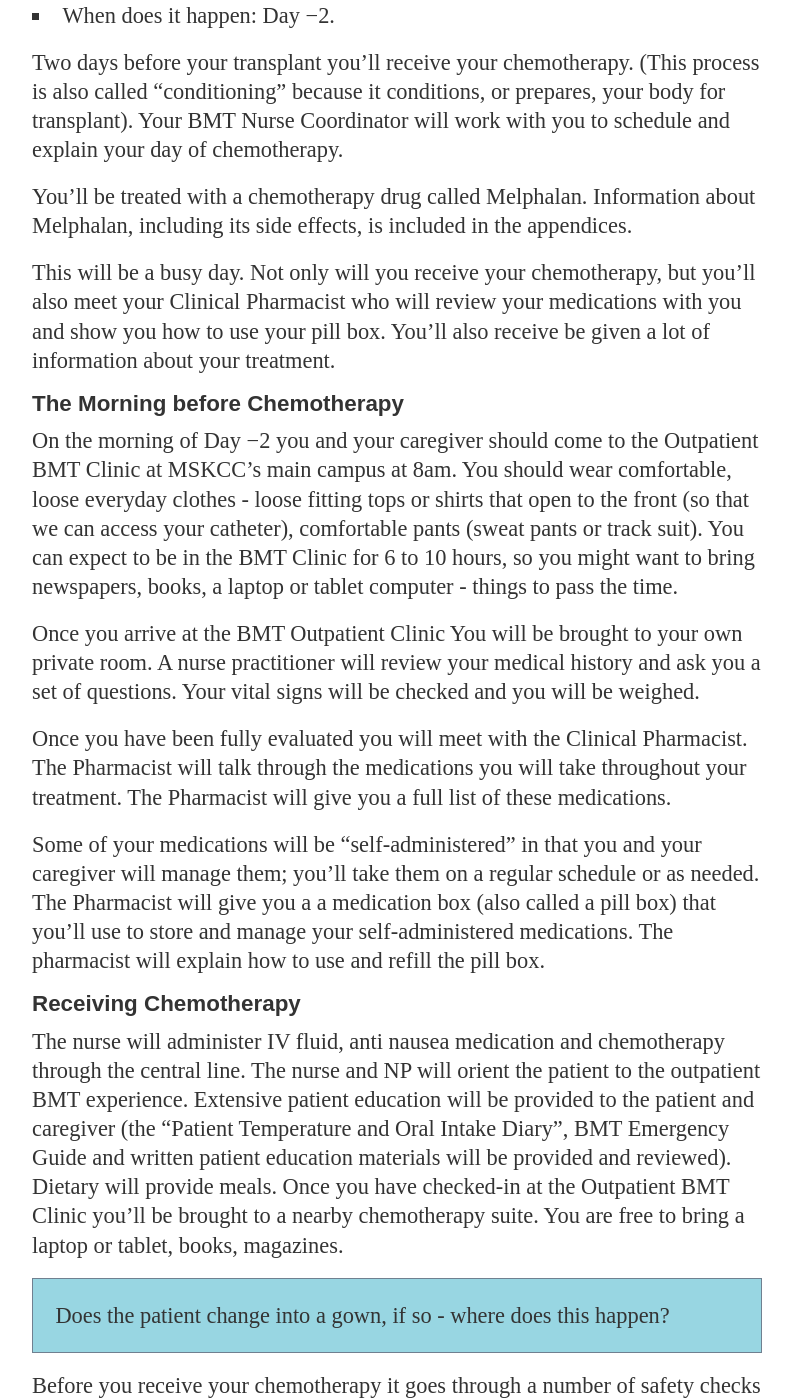
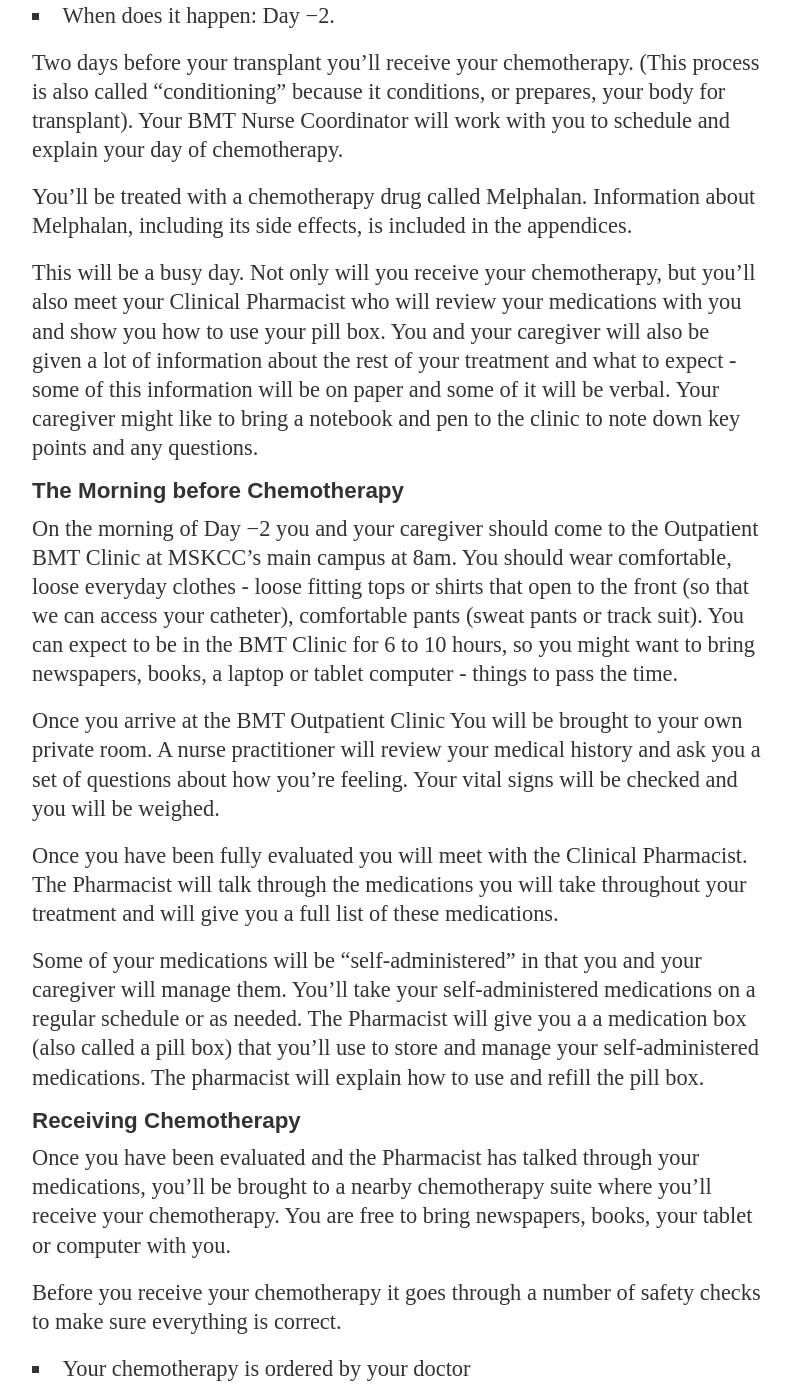
Before and after one commit to mskccpatiented/contentaudit, a Jekyll site: the page built from _posts/2012-11-19-auto-bmt-outpatient-guide-hybrid.md, in a window 1280 px wide and 1400 px high, scrolled down 24543 px. Shown: the whole window, without its empty margins (128-921 px from the left). Built offline with Jekyll 4.4.1, drawn with Linux system fonts in a browser that asks for light colours; Markdown is read by kramdown in place of the engine named in the settings; some of the changed text lies outside the part shown.

Commit message:
deploying BMT patient ed

```diff
--- a/_posts/2012-11-19-auto-bmt-outpatient-guide-hybrid.md
+++ b/_posts/2012-11-19-auto-bmt-outpatient-guide-hybrid.md
@@ -428,25 +428,21 @@
 
 You'll be treated with a chemotherapy drug called Melphalan. Information about Melphalan, including its side effects, is included in the appendices.
 
-This will be a busy day. Not only will you receive your chemotherapy, but you'll also meet your Clinical Pharmacist who will review your medications with you and show you how to use your pill box. You'll also receive be given a lot of information about your treatment.
+This will be a busy day. Not only will you receive your chemotherapy, but you'll also meet your Clinical Pharmacist who will review your medications with you and show you how to use your pill box. You and your caregiver will also be given a lot of information about the rest of your treatment and what to expect - some of this information will be on paper and some of it will be verbal. Your caregiver might like to bring a notebook and pen to the clinic to note down key points and any questions.
 
 #### The Morning before Chemotherapy
 On the morning of Day −2 you and your caregiver should come to the Outpatient BMT Clinic at MSKCC's main campus at 8am. You should wear comfortable, loose everyday clothes - loose fitting tops or shirts that open to the front (so that we can access your catheter), comfortable pants (sweat pants or track suit). You can expect to be in the BMT Clinic for 6 to 10 hours, so you might want to bring newspapers, books, a laptop or tablet computer - things to pass the time.
 
-Once you arrive at the BMT Outpatient Clinic You will be brought to your own private room. A nurse practitioner will review your medical history and ask you a set of questions. Your vital signs will be checked and you will be weighed.
+Once you arrive at the BMT Outpatient Clinic You will be brought to your own private room. A nurse practitioner will review your medical history and ask you a set of questions about how you're feeling. Your vital signs will be checked and you will be weighed.
 
-Once you have been fully evaluated you will meet with the Clinical Pharmacist. The Pharmacist will talk through the medications you will take throughout your treatment. The Pharmacist will give you a full list of these medications.
+Once you have been fully evaluated you will meet with the Clinical Pharmacist. The Pharmacist will talk through the medications you will take throughout your treatment and will give you a full list of these medications.
 
-Some of your medications will be "self-administered" in that you and your caregiver will manage them; you'll take them on a regular schedule or as needed. The Pharmacist will give you a a medication box (also called a pill box) that you'll use to store and manage your self-administered medications. The pharmacist will explain how to use and refill the pill box.
+Some of your medications will be "self-administered" in that you and your caregiver will manage them. You'll take your self-administered medications on a regular schedule or as needed. The Pharmacist will give you a a medication box (also called a pill box) that you'll use to store and manage your self-administered medications. The pharmacist will explain how to use and refill the pill box.
 
 <p class="question hidden">Could you walk me through what happens here in detail? They arrive, who do they meet, where do they go etc.</p>
 
 #### Receiving Chemotherapy
-
-The nurse will administer IV fluid, anti nausea medication and chemotherapy through the central line.  The nurse and NP will orient the patient to the outpatient BMT experience.  Extensive patient education will be provided to the patient and caregiver (the "Patient Temperature and Oral Intake Diary", BMT Emergency Guide and written patient education materials will be provided and reviewed).  Dietary will provide meals.
-Once you have checked-in at the Outpatient BMT Clinic you'll be brought to a nearby chemotherapy suite. You are free to bring a laptop or tablet, books, magazines.
-
-<p class="question">Does the patient change into a gown, if so - where does this happen?</p>
+Once you have been evaluated and the Pharmacist has talked through your medications, you'll be brought to a nearby chemotherapy suite where you'll receive your chemotherapy. You are free to bring newspapers, books, your tablet or computer with you.
 
 Before you receive your chemotherapy it goes through a number of safety checks to make sure everything is correct.
 
@@ -459,11 +455,24 @@
 * Your chemotherapy is picked up by your chemotherapy nurse
 * 2 chemotherapy nurses check to make sure your chemotherapy order, blood test results, and chemotherapy are correct
 
-Once these safety checks have been complete your chemotherapy will given to you by your nurse. You will sit in a chair and your chemotherapy will be infused into your body through one of the lumens in your catheter.
+Once all the safety checks have been complete the nurse will administer fluids (to keep you hydrated), anti-nausea medication and the chemotherapy drug through your catheter.
 
-<p class="question">How long does this take? Can the caregiver remain with the patient?</p>
+<p class="question invisible">How long does this take? Can the caregiver remain with the patient?</p>
 
-### After Chemotherapy
+#### During your Chemotherapy
+Your chemotherapy will take several hours to administer, so you will be provided with meals.
+
+During your chemotherapy your healthcare team will use this time to talk to you about the rest of your transplant journey.
+
+The healthcare team will make sure that the logistics of the next few days are clear - what happens on transplant day and what happens after your transplant.
+
+They'll talk to you about the side effects you'll start to experience after your chemotherapy. You'll be given printed materials that explain these side effects in detail and you'll be shown what to do if you need to get help while you are in your apartment/hotel.
+
+You'll be introduced to the "Patient Temperature and Oral Intake Diary" that you and your caregiver will use to record your temperature and hydration every four hours while you are awake.
+
+You and your caregiver should use the day of chemotherapy to ask as many questions as possible; make sure you are absolutely satisfied that you have all the information you need. Your healthcare team will do everything they can to answer your questions.
+
+#### After Chemotherapy
 When you finish chemotherapy you will return home to your apartment or hotel. You will rest for one day before your transplant. This rest day allows the chemotherapy drug to work and then leave your body; when you receive your stem cells there will be no trace of the chemotherapy drug in your body, so the transplanted stem cells will not be harmed.
 
 <p class="move">Move this or rewrite: During this period your blood cell counts will be very low. You will be at high risk for infection until your bone marrow begins to make new blood cells. To reduce the risk, everyone who enters your room will follow special rules. Your doctor and nurse will explain these in detail.</p>
```
Also changed, not shown: 1 other file.
